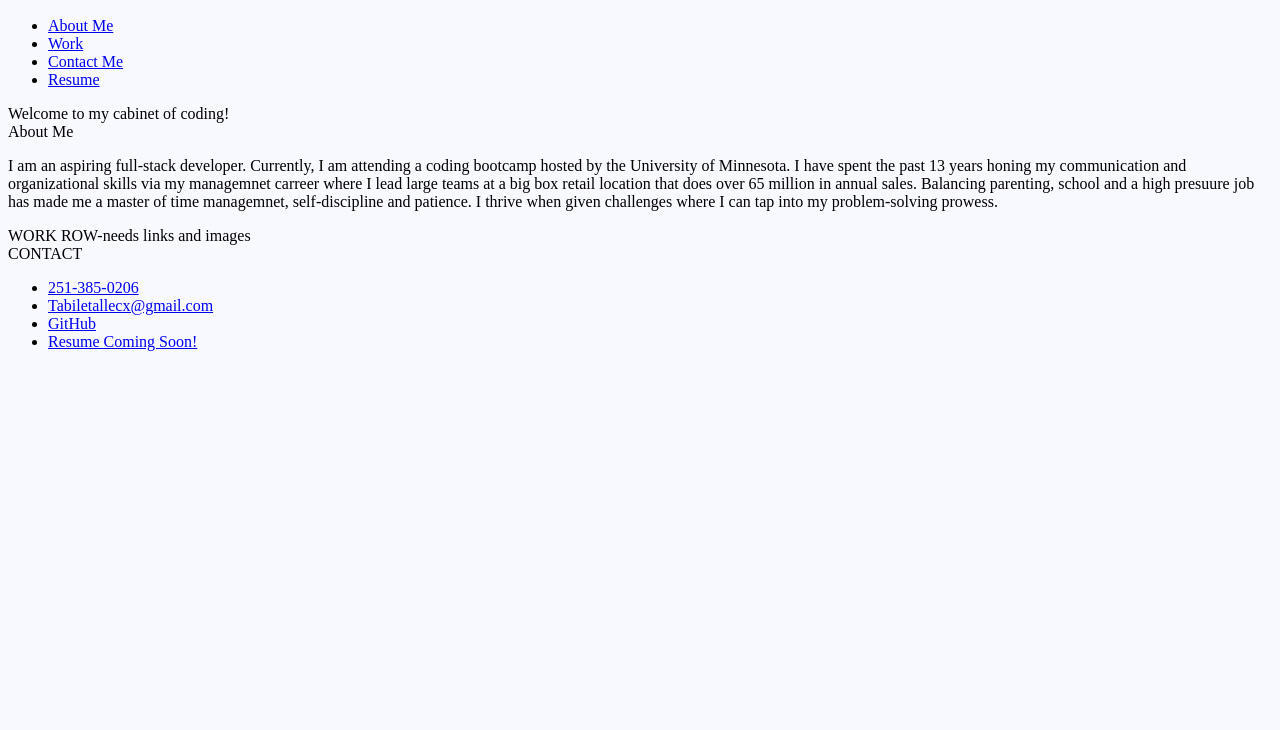
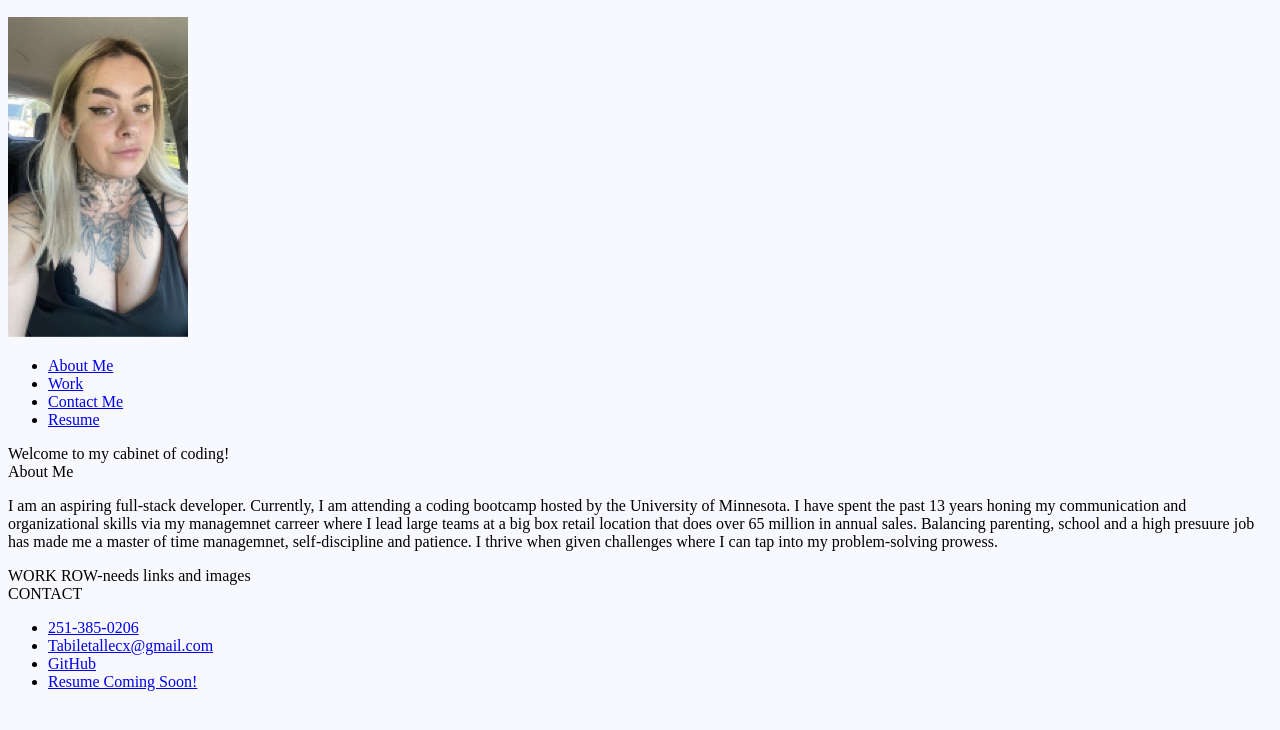
Before and after one commit to Tabi-Led/Portfolio, a plain HTML site: page index.html in a window 1280 px wide. Shown: the part 50-780 px from the top of the page. Drawn offline with Linux system fonts and the light colour scheme; files whose address does not match are found by name.

Commit message:
figured out how to add a

```diff
--- a/index.html
+++ b/index.html
@@ -11,6 +11,8 @@
 <body>
     <nav class="header">
         <h1>Tabitha Ledford</h1>
+        <img src="/Users/tabithaledford/Documents/Development/Portfolio/me Small.jpeg"
+        alt="image of myself">
         <div class="nav-buttons">
             <ul>
                 <li>
```
Also changed, not shown: me Small.jpeg (added).
